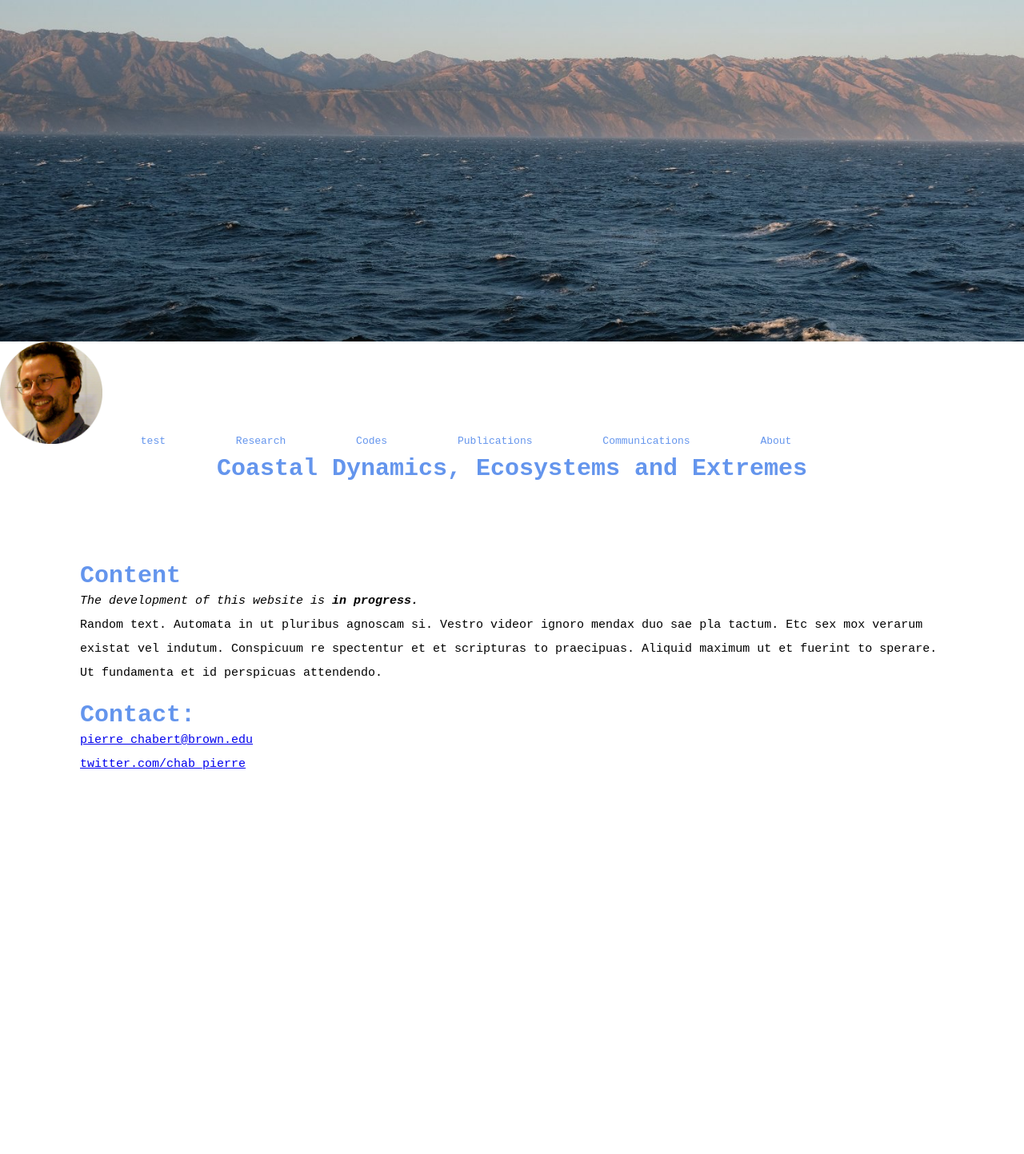
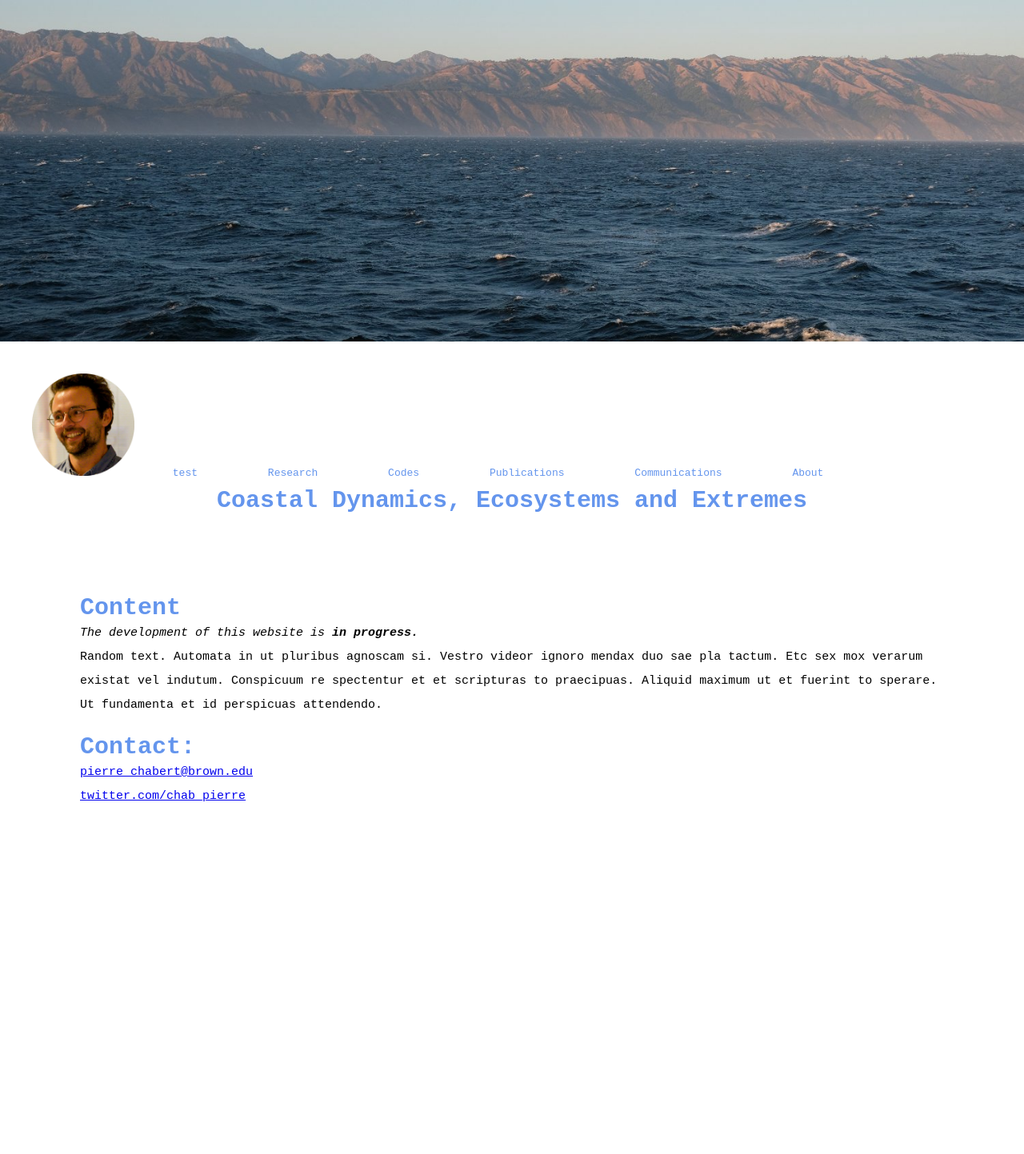
Before and after one commit to pierrechabert/pierrechabert.github.io, a Jekyll site: the page index.html, which Jekyll copies as it is, in a window 1280 px wide. Shown: the whole page at 80% size. Built offline with Jekyll 4.4.1, drawn with Linux system fonts in a browser that asks for light colours; before the commit the page ends 1403 px from its top, so only the background shows below that.

Commit message:
Update index.html

```diff
--- a/index.html
+++ b/index.html
@@ -38,7 +38,7 @@
 </div>
 
 <!-- <img src="Image-pchabert.png"  width="10%" id="one"> -->
-    <img src="Image-pchabert.png"  width="10%">
+    <img src="Image-pchabert.png"  width="10%" style="margin-left:40px; margin-top:40px">
 
        <a href="https://pierrechabert.github.io/test" class="href-style-fit">test</a>
 
```
